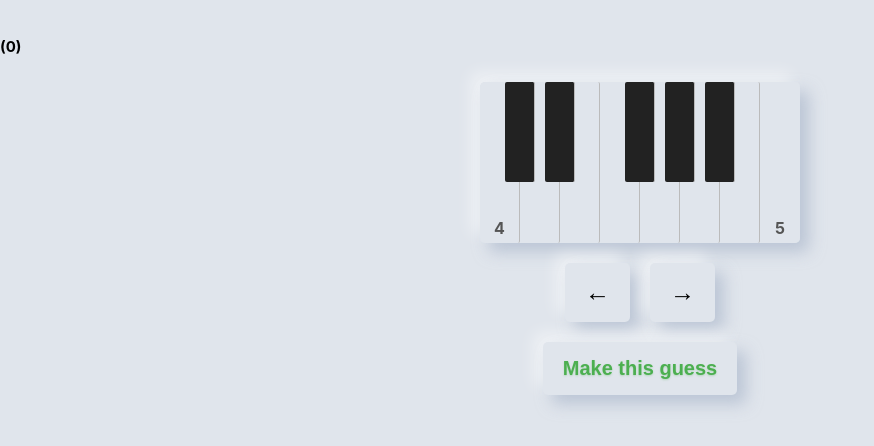
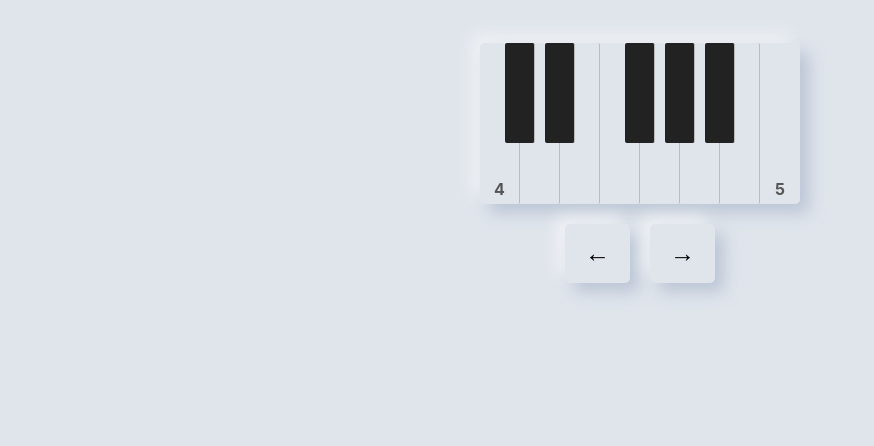
Before and after one commit to sigtot/pitch-recorder, a React (Create React App) app in the folder frontend/: page /guess in a window 1280 px wide. Shown: the top 446 px of the page, without its empty margins (0-874 px from the left). Built offline with nearby package versions, Linux system fonts and the light colour scheme.

Commit message:
Implement GuessResult component

```diff
--- a/frontend/src/components/Guess.js
+++ b/frontend/src/components/Guess.js
@@ -1,13 +1,9 @@
 import React, {useState} from 'react';
 import styled from 'styled-components';
-import {keyName, getOctave} from '../piano'
 import KeyInput from './KeyInput'
 import NeuButton from "./NeuButton";
 import {Link, Route, Switch} from "react-router-dom";
-
-const Sub = styled.span`
-    font-size: 15px;
-`;
+import GuessResult from "./GuessResult";
 
 const GuessButton = styled(NeuButton)`
     font-size: 20px;
@@ -21,25 +17,49 @@ const GuessButtonContainer = styled.div`
     margin-top: 20px;
 `;
 
+const postGuess = (guess, actual) => {
+    console.log("Not implemented", guess, actual);
+};
+
 export default function Guess() {
     const [guess, setGuess] = useState(-1);
+    const [actual, setActual] = useState(-1);
     const [cNum, setCNum] = useState(3);
     return (
         <div>
-            <h1>{keyName(guess)}<Sub>({getOctave(guess) + 1})</Sub></h1>
+            <GuessResult guess={guess} actual={actual}/>
             <Switch>
                 <Route exact path="/guess">
                     <KeyInput
                         currentKey={guess} onKeyUpdate={key => setGuess(key)}
                         cNum={cNum} onCNumUpdate={cNum => setCNum(cNum)}/>
-                    <GuessButtonContainer>
-                        <Link to="/guess/check">
-                            <GuessButton>Make this guess</GuessButton>
-                        </Link>
-                    </GuessButtonContainer>
+                    {
+                        guess !== -1
+                            ? (
+                                <GuessButtonContainer>
+                                    <Link to="/guess/check">
+                                        <GuessButton>Make this guess</GuessButton>
+                                    </Link>
+                                </GuessButtonContainer>)
+                            : ''
+                    }
+
                 </Route>
                 <Route exact path="/guess/check">
-                    Check it
+                    <KeyInput
+                        currentKey={actual} onKeyUpdate={key => setActual(key)}
+                        cNum={cNum} onCNumUpdate={cNum => setCNum(cNum)}/>
+                    {
+                        actual !== -1 && guess !== -1
+                            ? (
+                                <GuessButtonContainer>
+                                    <GuessButton
+                                        onClick={postGuess(guess, actual)}>
+                                        Save this guess
+                                    </GuessButton>
+                                </GuessButtonContainer>)
+                            : ''
+                    }
                 </Route>
             </Switch>
         </div>
--- /dev/null
+++ b/frontend/src/components/GuessResult.js
@@ -0,0 +1,26 @@
+import React from 'react';
+import {keyName, getOctave} from '../piano';
+import styled from 'styled-components';
+
+const Sub = styled.span`
+    font-size: 15px;
+`;
+
+const TransitionDiv = styled.div`
+    transition: 0.2s;
+    display:flex;
+    justify-content: center;
+`;
+
+const KeyName = ({daKey}) => <span>{keyName(daKey)}<Sub>({getOctave(daKey) + 1})</Sub></span>;
+
+export default function GuessResult({guess, actual}) {
+    return (
+        <TransitionDiv>
+            <h1>
+                {guess !== -1 ? <KeyName daKey={guess}/> : ''}
+                {actual !== -1 ? <span>/<KeyName daKey={actual}/></span> : ''}
+            </h1>
+        </TransitionDiv>
+    )
+}
```
